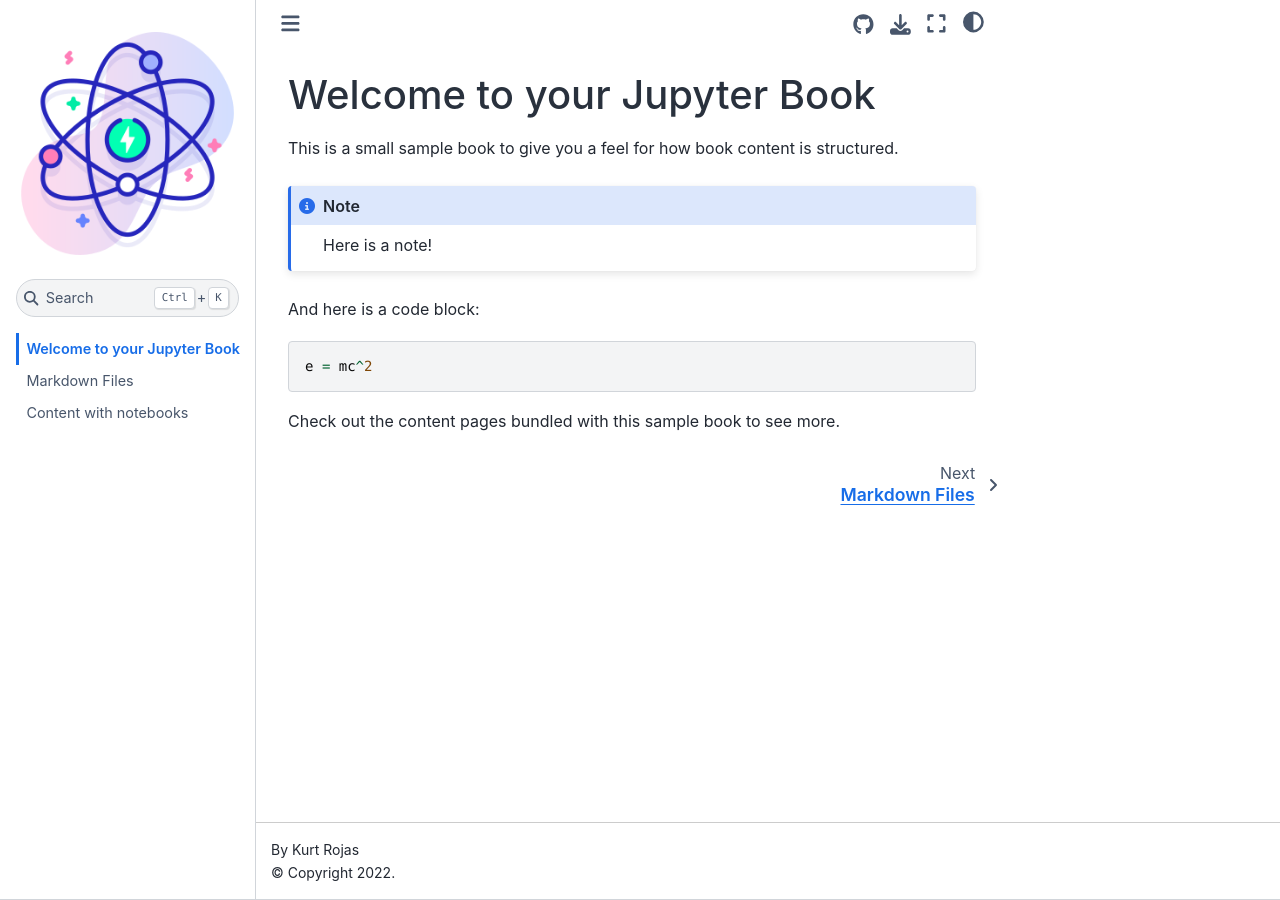
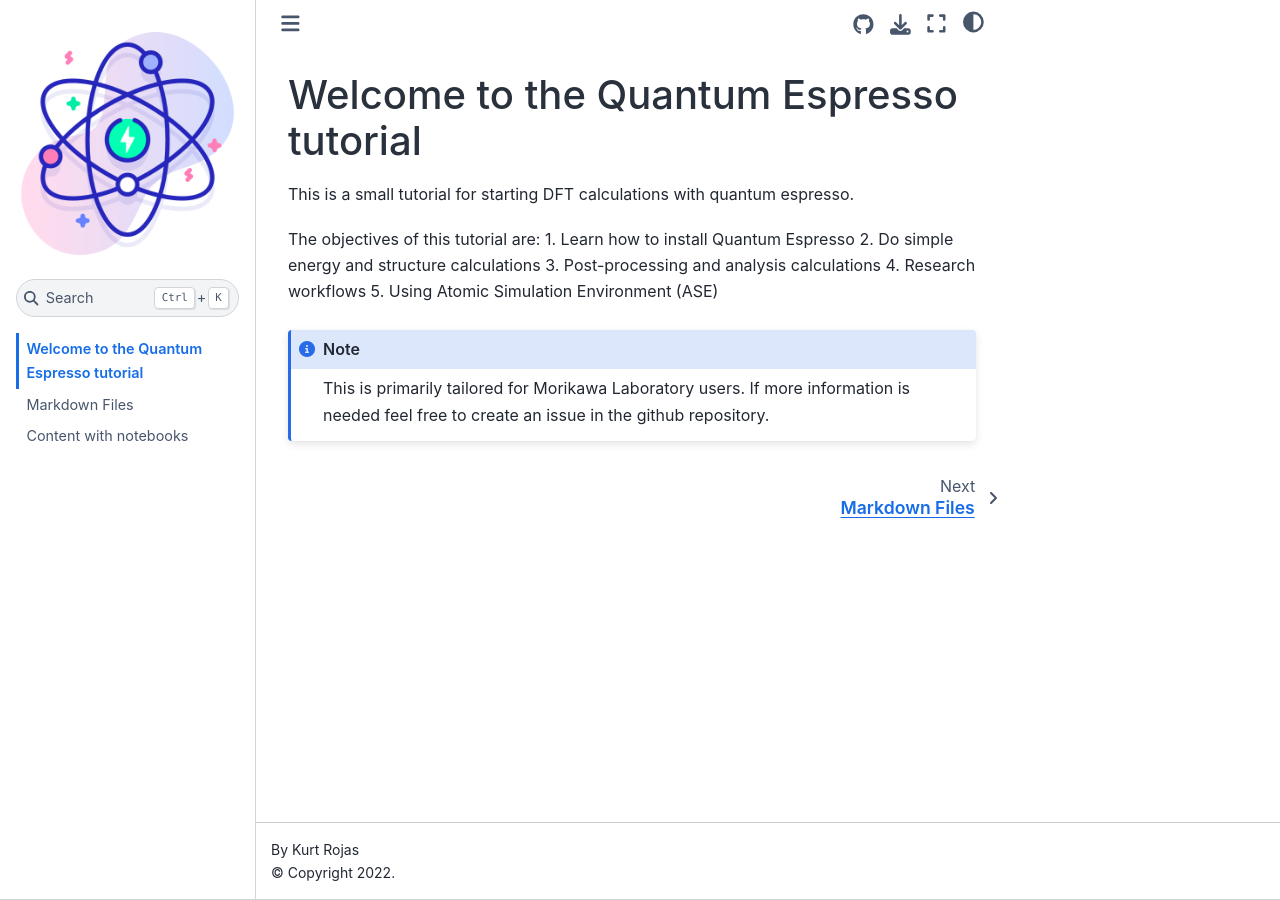
Before and after one commit to kimrojas/quantum-espresso-book, a Jupyter Book: the page built from book/docs/intro.md, in a window 1280 px wide. Built offline with Jupyter Book 1.0.4 settings and Sphinx 7.4.7 and the Sphinx Book theme 1.1.4, drawn with Linux system fonts in a browser that asks for light colours.

Commit message:
changed intro

````diff
--- a/book/docs/intro.md
+++ b/book/docs/intro.md
@@ -1,16 +1,15 @@
-# Welcome to your Jupyter Book
+# Welcome to the Quantum Espresso tutorial
 
-This is a small sample book to give you a feel for how book content is
-structured.
+This is a small tutorial for starting DFT calculations with quantum espresso.
+
+The objectives of this tutorial are:
+    1. Learn how to install Quantum Espresso
+    2. Do simple energy and structure calculations
+    3. Post-processing and analysis calculations
+    4. Research workflows
+    5. Using Atomic Simulation Environment (ASE)
+
 
 :::{note}
-Here is a note!
+This is primarily tailored for Morikawa Laboratory users. If more information is needed feel free to create an issue in the github repository.
 :::
-
-And here is a code block:
-
-```
-e = mc^2
-```
-
-Check out the content pages bundled with this sample book to see more.
````
